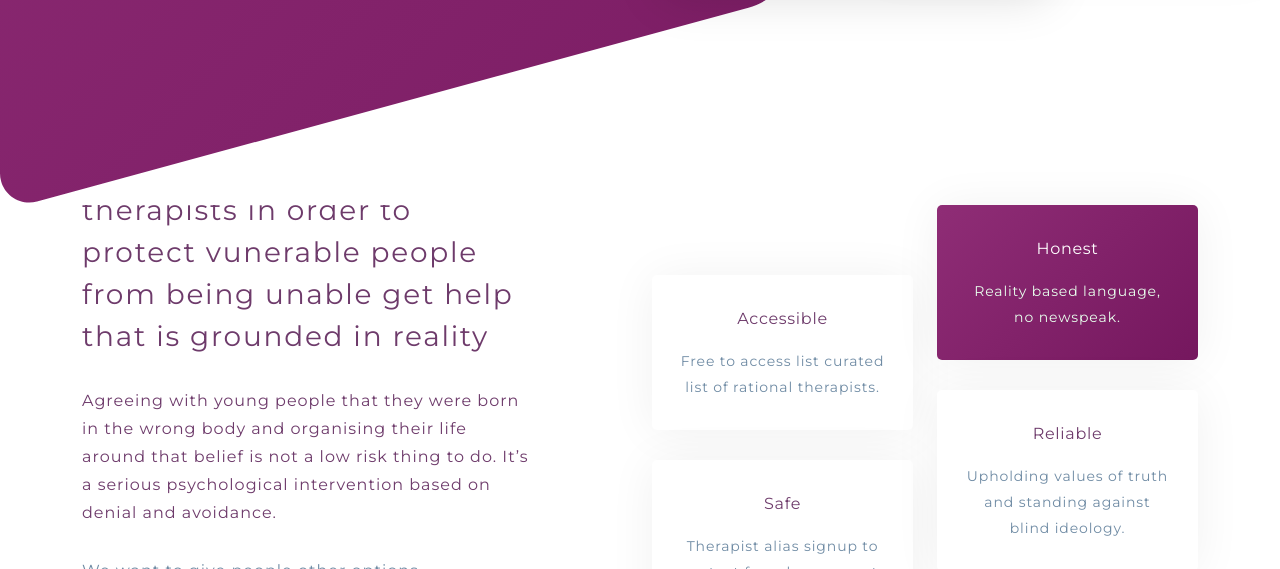
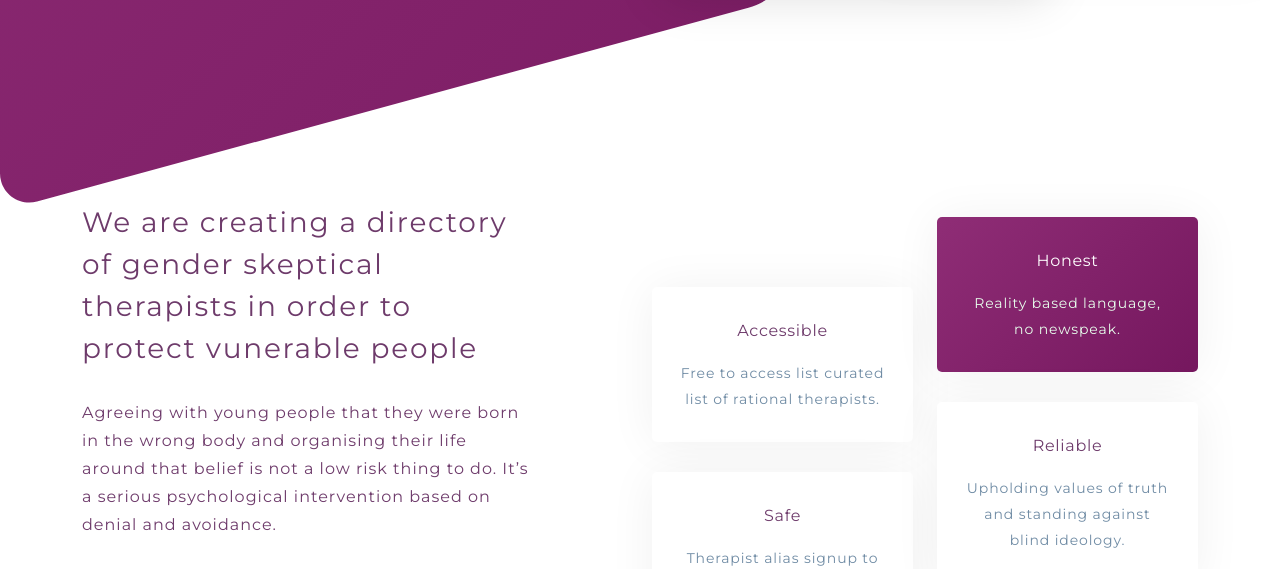
Before and after one commit to optionslink/optionslink.co.uk, a plain HTML site: page index.html in a window 1280 px wide. Shown: the part 687-1256 px from the top of the page. Drawn offline with Linux system fonts and the light colour scheme.

Commit message:
dckjtdyk

```diff
--- a/index.html
+++ b/index.html
@@ -115,7 +115,8 @@
 			<div class="row">
 				<div class="col-lg-5 col-md-12 col-sm-12 align-self-bottom">
 					<div class="left-heading">
-						<h2 class="section-title">We are creating a directory of gender skeptical therapists in order to protect vunerable people from being unable get help that is grounded in reality </h2>
+						<br><br><br><br>
+						<h2 class="section-title">We are creating a directory of gender skeptical therapists in order to protect vunerable people</h2>
 					</div>
 					<div class="left-text margin-bottom-30">
 						<p class="dark">
```
